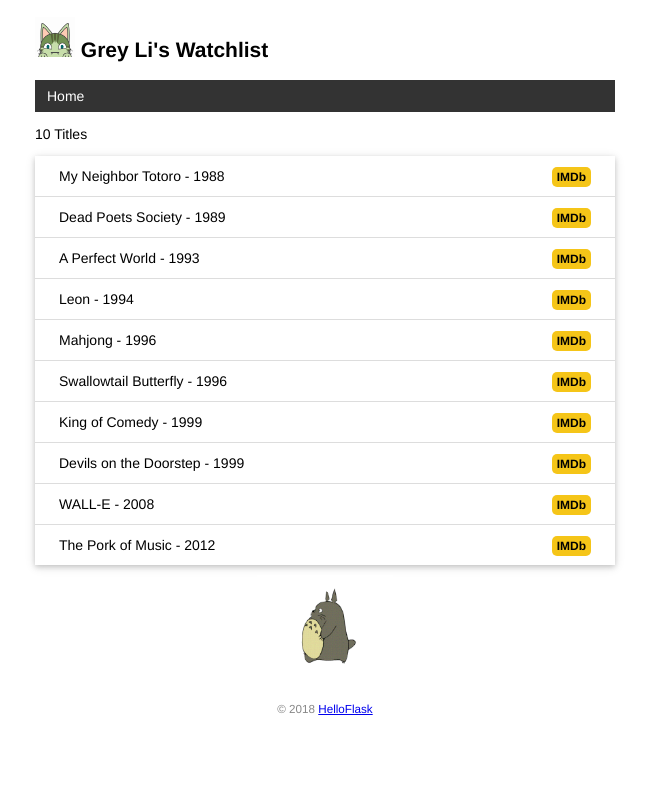
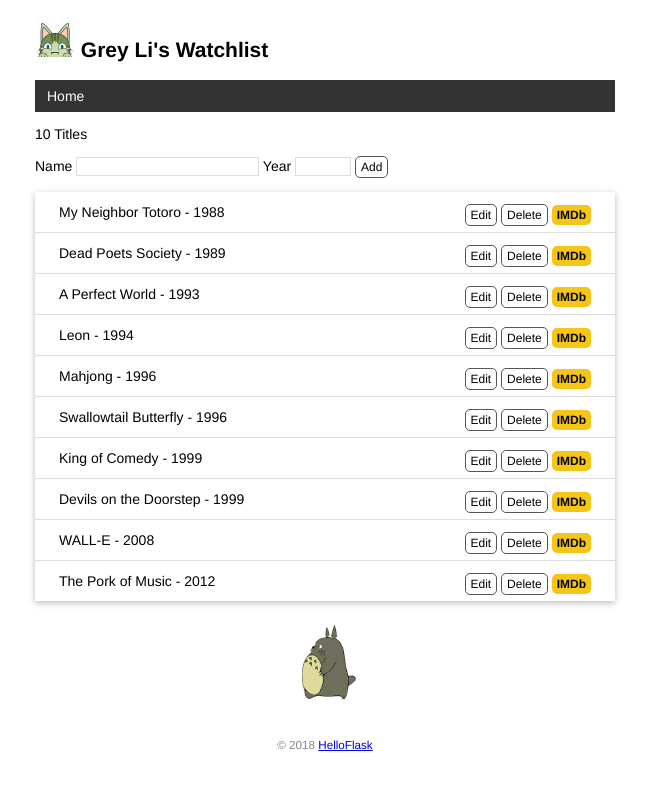
Before and after one commit to rxwooo/Python-learning, a Flask app: page / in a window 1280 px wide. Shown: the whole page, without its empty margins (315-964 px from the left). Run offline with Flask 2, Linux system fonts and the light colour scheme; data comes from the database, SQL or seed files in the repository; both versions use the stored data as it was after the commit.

Commit message:
create, edit and delete item by form

```diff
--- a/flask-learning/watchlist/app.py
+++ b/flask-learning/watchlist/app.py
@@ -1,6 +1,6 @@
 from inspect import formatannotation
 import os, sys, click
-from flask import Flask, render_template
+from flask import Flask, render_template, request, redirect, flash, url_for
 from flask_sqlalchemy import SQLAlchemy
 
 WIN = sys.platform.startswith('win')
@@ -12,6 +12,7 @@ else:
 app = Flask(__name__)
 app.config['SQLALCHEMY_DATABASE_URI'] = prefix + os.path.join(app.root_path, 'data.db')
 app.config['SQLALCHEMY_TRACK_MODIFICATIONS'] = False
+app.config['SECRET_KEY'] = 'dev'
 
 db = SQLAlchemy(app)
 
@@ -24,6 +25,34 @@ class Movie(db.Model):
     title = db.Column(db.String(60))
     year = db.Column(db.String(4))
 
+@app.route('/movie/delete/<int:movie_id>', methods=['POST'])  # 限定只接受 POST 请求
+def delete(movie_id):
+    movie = Movie.query.get_or_404(movie_id)  # 获取电影记录
+    db.session.delete(movie)  # 删除对应的记录
+    db.session.commit()  # 提交数据库会话
+    flash('Item deleted.')
+    return redirect(url_for('index'))  # 重定向回主页
+
+@app.route('/movie/edit/<int:movie_id>', methods=['GET', 'POST'])
+def edit(movie_id):
+    movie = Movie.query.get_or_404(movie_id)
+
+    if request.method == 'POST':  # 处理编辑表单的提交请求
+        title = request.form['title']
+        year = request.form['year']
+
+        if not title or not year or len(year) != 4 or len(title) > 60:
+            flash('Invalid input.')
+            return redirect(url_for('edit', movie_id=movie_id))  # 重定向回对应的编辑页面
+
+        movie.title = title  # 更新标题
+        movie.year = year  # 更新年份
+        db.session.commit()  # 提交数据库会话
+        flash('Item updated.')
+        return redirect(url_for('index'))  # 重定向回主页
+
+    return render_template('edit.html', movie=movie)  # 传入被编辑的电影记录
+
 @app.context_processor
 def inject_user():
     user = User.query.first()
@@ -34,8 +63,20 @@ def page_not_found(e):
     user = User.query.first()
     return render_template('404.html', user=user), 404
 
-@app.route('/')
+@app.route('/', methods=['GET', 'POST'])
 def index():
+    if request.method == 'POST':
+        title = request.form.get('title')
+        year = request.form.get('year')
+        if not title or not year or len(year) > 4 or len(title) > 60:
+            flash('Inalid input.')
+            return redirect(url_for('index'))
+        movie = Movie(title=title, year=year)
+        db.session.add(movie)
+        db.session.commit()
+        flash('Item created.')
+        return redirect(url_for('index'))
+
     user = User.query.first()
     movies = Movie.query.all()
     return render_template('index.html', user=user, movies=movies)
--- a/flask-learning/watchlist/static/style.css
+++ b/flask-learning/watchlist/static/style.css
@@ -83,3 +83,48 @@ nav li a:hover {
     border-radius: 5px;
     padding: 3px 5px;
 }
+
+input[type=submit] {
+    font-family: inherit;
+}
+
+input[type=text] {
+    border: 1px solid #ddd;
+}
+
+input[name=year] {
+    width: 50px;
+}
+
+.btn {
+    font-size: 12px;
+    padding: 3px 5px;
+    text-decoration: none;
+    cursor: pointer;
+    background-color: white;
+    color: black;
+    border: 1px solid #555555;
+    border-radius: 5px;
+}
+
+.btn:hover {
+    text-decoration: none;
+    background-color: black;
+    color: white;
+    border: 1px solid black;
+}
+
+.alert {
+    position: relative;
+    padding: 7px;
+    margin: 7px 0;
+    border: 1px solid transparent;
+    color: #004085;
+    background-color: #cce5ff;
+    border-color: #b8daff;
+    border-radius: 5px;
+}
+
+.inline-form {
+    display: inline;
+}
--- a/flask-learning/watchlist/templates/base.html
+++ b/flask-learning/watchlist/templates/base.html
@@ -10,6 +10,9 @@
     {% endblock %}
 </head>
 <body>
+    {% for message in get_flashed_messages() %}
+    <div class="alert">{{ message }}</div>
+    {% endfor %}
     <h2>
         <img alt="Avatar" class="avatar" src="{{ url_for('static', filename='images/avatar.png') }}">
         {{ user.name }}'s Watchlist
--- a/flask-learning/watchlist/templates/index.html
+++ b/flask-learning/watchlist/templates/index.html
@@ -2,10 +2,19 @@
 
 {% block content %}
 <p>{{ movies|length }} Titles</p>
+<form method="post">
+    Name <input type="text" name="title" autocomplete="off" required>
+    Year <input type="text" name="year" autocomplete="off" required>
+    <input class="btn" type="submit" name="submit" value="Add">
+</form>
 <ul class="movie-list">
     {% for movie in movies %}
     <li>{{ movie.title }} - {{ movie.year }}
         <span class="float-right">
+            <a class="btn" href="{{ url_for('edit', movie_id=movie.id) }}">Edit</a>
+            <form class="inline-form" method="post" action="{{ url_for('delete', movie_id=movie.id) }}">
+                <input class="btn" type="submit" name="delete" value="Delete" onclick="return confirm('Are you sure?')">
+            </form>
             <a class="imdb" href="https://www.imdb.com/find?q={{ movie.title }}" target="_blank" title="Find this movie on IMDb">IMDb</a>
         </span>
     </li>
```
Also changed, not shown: flask-learning/watchlist/templates/edit.html (added, +10 -0 lines), flask-learning/watchlist/data.db.
